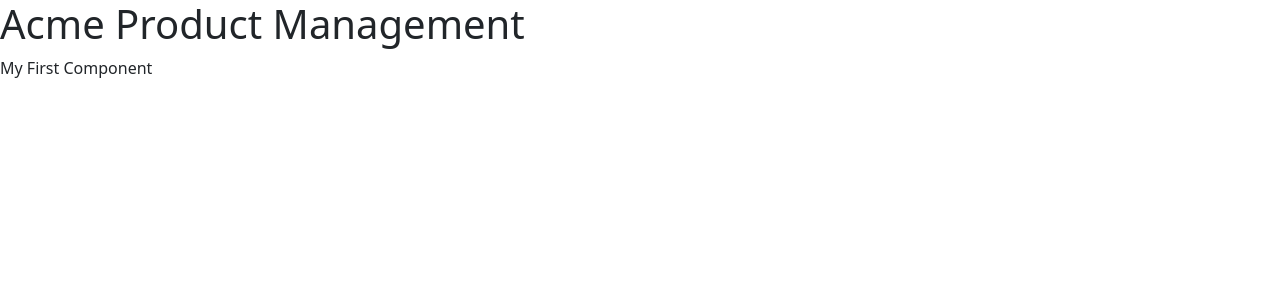
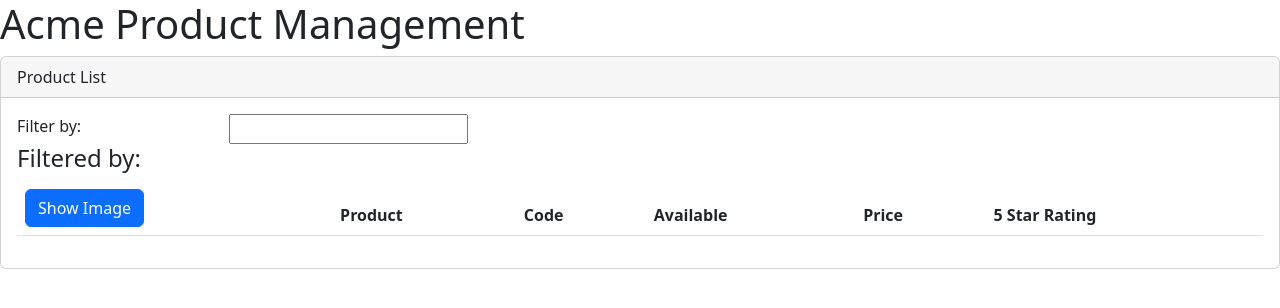
Before and after one commit to kandance/apm, an Angular app: page / in a window 1280 px wide. Shown: the top 308 px of the page. Built offline with nearby package versions, Linux system fonts and the light colour scheme.

Commit message:
added table and connected components

```diff
--- a/src/app/app.component.ts
+++ b/src/app/app.component.ts
@@ -5,7 +5,7 @@
   template: `
     <div>
       <h1>{{ pageTitle }}</h1>
-      <div>My First Component</div>
+      <pm-products></pm-products>
     </div>
   `,
 })
```
Also changed, not shown: src/app/app.module.ts (+5 -8 lines).
